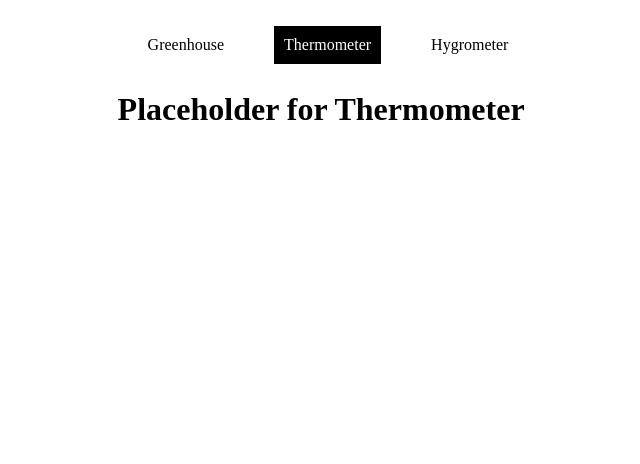
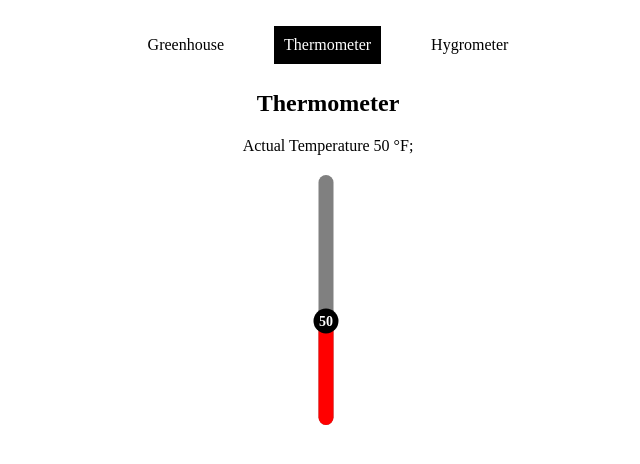
Before and after one commit to rjkweiss/react-context-greenhouse-practice, a React (Vite) app: page /thermometer in a window 1280 px wide. Shown: the top 464 px of the page, without its empty margins (312-952 px from the left). Built offline with nearby package versions, Linux system fonts and the light colour scheme; a web font is replaced by a local one.

Commit message:
adding thermometer component and using context to read and update the temperature that the user sets

```diff
--- a/package.json
+++ b/package.json
@@ -10,6 +10,7 @@
     "preview": "vite preview"
   },
   "dependencies": {
+    "rc-slider": "^11.1.8",
     "react": "^19.0.0",
     "react-dom": "^19.0.0",
     "react-router-dom": "^7.3.0"
--- a/src/App.jsx
+++ b/src/App.jsx
@@ -1,6 +1,7 @@
 import { Routes, Route } from 'react-router-dom';
 import Navigation from './components/Navigation/Navigation';
 import Greenhouse from './components/greenhouse/Greenhouse/Greenhouse';
+import Thermometer from './components/Thermometer/Thermometer';
 
 
 function App() {
@@ -13,7 +14,7 @@ function App() {
     {/* routes for navigation */}
     <Routes>
       <Route path='/' element={<Greenhouse/>} />
-      <Route path='/thermometer' element={<h1>Placeholder for Thermometer</h1>} />
+      <Route path='/thermometer' element={<Thermometer/>} />
       <Route path='/hygrometer' element={<h1>Placeholder for Hygrometer</h1>} />
     </Routes>
     </>
--- /dev/null
+++ b/src/components/Thermometer/Thermometer.css
@@ -0,0 +1,37 @@
+.actual-temp {
+    width: 200px;
+    text-align: center;
+    margin-bottom: 20px;
+}
+
+.thermometer-slider {
+    display: flex;
+    justify-content: center;
+    align-items: center;
+    margin: 20px auto;
+    height: 250px;
+    width: 50px;
+    position: relative;
+}
+
+.thermometer-thumb {
+    border-radius: 50%;
+    background-color: black;
+    color: white;
+    height: 25px;
+    width: 25px;
+    line-height: 25px;
+    position: absolute;
+    font-size: 14px;
+    font-weight: bold;
+    text-align: center;
+}
+
+.thermometer {
+    margin: 0 auto;
+    width: 100%;
+    display: flex;
+    flex-direction: column;
+    justify-content: center;
+    align-items: center;
+}
--- /dev/null
+++ b/src/components/Thermometer/Thermometer.jsx
@@ -0,0 +1,56 @@
+import Slider from 'rc-slider';
+import "rc-slider/assets/index.css";
+import { useClimate } from '../../context/ClimateContext';
+import './Thermometer.css';
+
+const Thermometer = () => {
+
+    // get temperature value from context
+    const { temperature, setTemperature } = useClimate();
+
+    return (
+        <div className="thermometer">
+            <h2>Thermometer</h2>
+            <div className="actual-temperature">
+                Actual Temperature {temperature} &deg;F;
+            </div>
+
+            <div className="thermometer-slider">
+                <Slider
+                    vertical
+                    min={0}
+                    max={120}
+                    value={temperature}
+                    onChange={setTemperature}
+                    styles={{
+                        rail: {
+                            backgroundColor: "gray",
+                            width: "15px",
+                            borderRadius: "999px",
+                            transform: "translateX(-50%)",
+                        },
+
+                        track: {
+
+                            backgroundColor: "red",
+                            borderRadius: "999px",
+                            width: "15px",
+                            transform: "translateX(-50%)",
+                        },
+
+                        handle: {
+                            textAlign: "center",
+                            cursor: "grab",
+                            transform: "translate(-50%, 50%)",
+                        }
+                    }}
+                    handleRender={(node, { value }) => (
+                        <div {...node.props} className='thermometer-thumb'>{value}</div>
+                    )}
+                />
+            </div>
+        </div>
+    );
+};
+
+export default Thermometer;
--- /dev/null
+++ b/src/context/ClimateContext.jsx
@@ -0,0 +1,22 @@
+import { createContext, useContext, useState } from "react";
+
+// create a climate context for
+export const ClimateContext = createContext();
+
+// custom react hook to consume context above
+export const useClimate = () => useContext(ClimateContext);
+
+// provider component to provide context to other components
+const ClimateProvider = ({ children }) => {
+
+    // state variable to keep track of temperature changes; default 50
+    const [temperature, setTemperature] = useState(50);
+
+    return (
+        <ClimateContext.Provider value={{ temperature, setTemperature }}>
+            { children }
+        </ClimateContext.Provider>
+    );
+};
+
+export default ClimateProvider;
--- a/src/main.jsx
+++ b/src/main.jsx
@@ -4,13 +4,16 @@ import { BrowserRouter } from 'react-router-dom';
 import './index.css'
 import App from './App.jsx'
 import ThemeProvider from './context/ThemeContext.jsx';
+import ClimateProvider from './context/ClimateContext.jsx';
 
 const Root = () => {
   return (
     <ThemeProvider>
-      <BrowserRouter>
-        <App />
-      </BrowserRouter>
+      <ClimateProvider>
+        <BrowserRouter>
+          <App />
+        </BrowserRouter>
+      </ClimateProvider>
     </ThemeProvider>
 
   );
```
Also changed, not shown: 1 other file (tests, documents, lock files or other folders).
